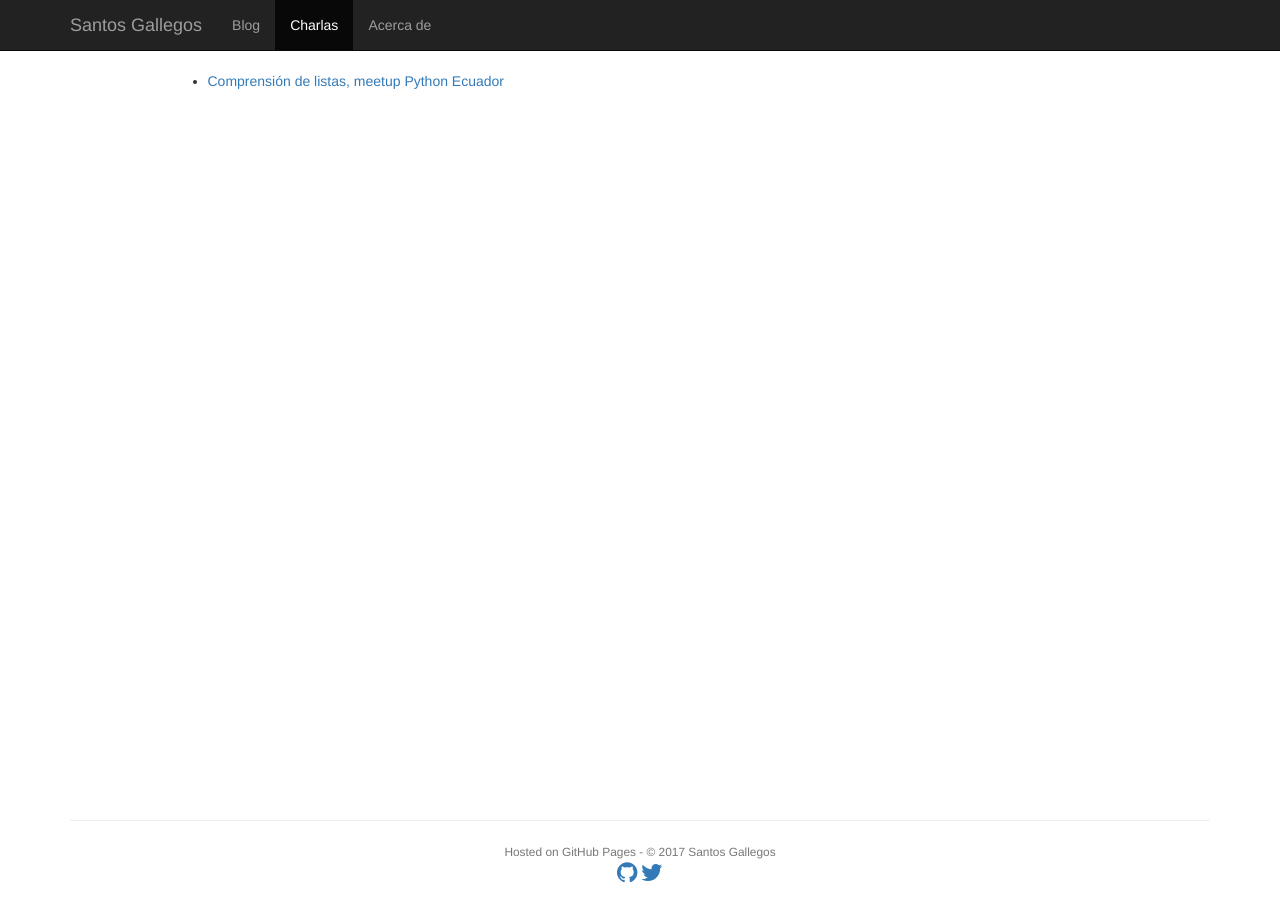
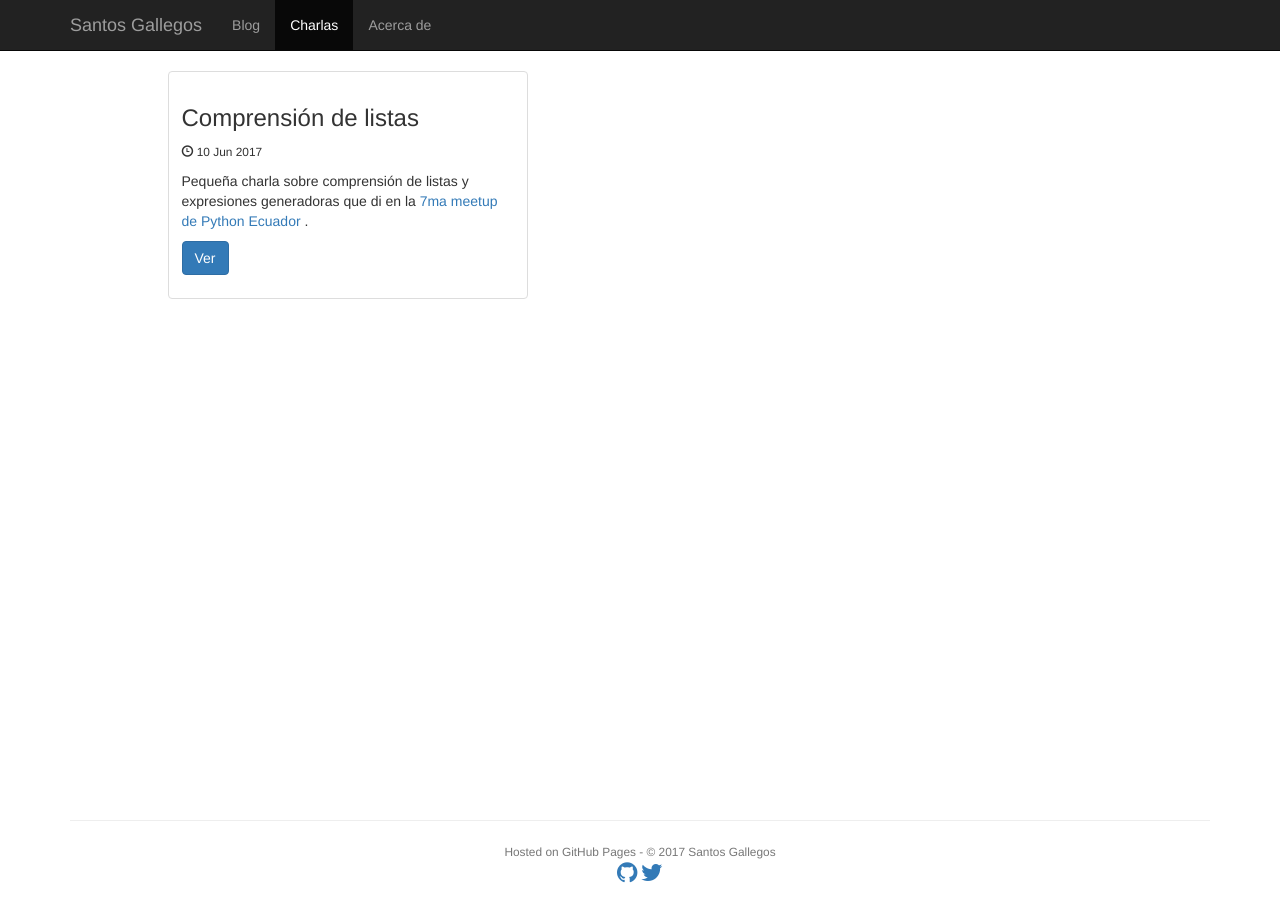
Before and after one commit to stsewd/stsewd.github.io, a Jekyll site: the page built from talks/index.html, in a window 1280 px wide. Built offline with Jekyll 4.4.1, drawn with Linux system fonts in a browser that asks for light colours.

Commit message:
Update talks section

```diff
--- a/_data/talks.yml
+++ b/_data/talks.yml
@@ -1,3 +1,9 @@
-- title: Comprensión de listas, meetup Python Ecuador
+- title: Comprensión de listas
   url: https://stsewd.github.io/charla-comprension-de-listas
-  date: 10/06/2017
+  date: 2017-06-10
+  description: >
+    Pequeña charla sobre comprensión de listas
+    y expresiones generadoras que di en la
+    <a href="https://www.meetup.com/es/python-ecuador/events/240499031/">
+      7ma meetup de Python Ecuador
+    </a>.
--- a/talks/index.html
+++ b/talks/index.html
@@ -4,12 +4,32 @@ title: Charlas
 section: talks
 ---
 
-<div>
-  <ul>
-    {% for talk in site.data.talks %}
-    <li>
-      <a href="{{ talk.url }}">{{ talk.title }}</a>
-    </li>
-    {% endfor %}
-  </ul>
+<div class="row">
+  {% for talk in site.data.talks %}
+    <div class="col-sm-6">
+      <div class="thumbnail">
+        {% if talk.imgage %}
+          <img src="{{ talk.image }}" alt="talk">
+        {% endif %}
+        <div class="caption">
+          <h3>{{ talk.title }}</h3>
+          <p>
+            <small>
+              <span class="glyphicon glyphicon-time"></span>
+              {{ talk.date | date_to_string }}
+            </small>
+          </p>
+          <p>
+            {{ talk.description }}
+          </p>
+          <p>
+            <a href="{{ talk.url }}" class="btn btn-primary" role="button">
+              Ver
+            </a>
+          </p>
+          </p>
+        </div>
+      </div>
+    </div>
+  {% endfor %}
 </div>
```
